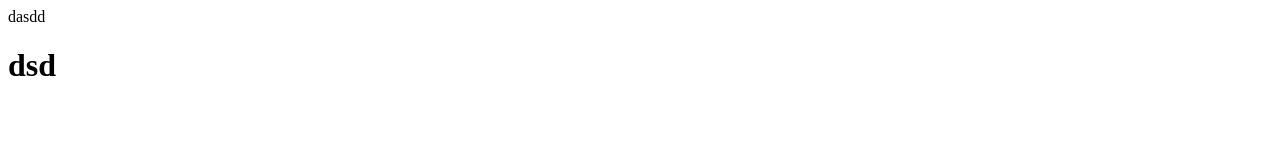
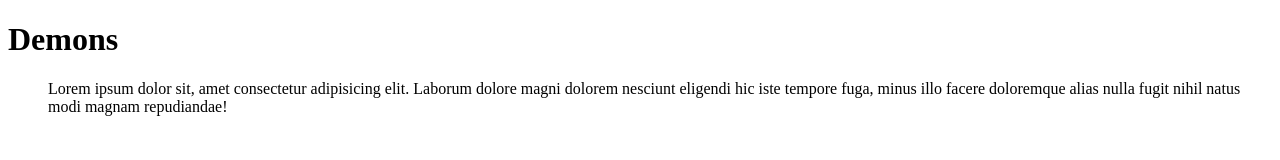
Before and after one commit to RoyalMasterDevs/Memo1491-Diplomado, a plain HTML site: page index.html in a window 1280 px wide. Drawn offline with Linux system fonts and the light colour scheme.

Commit message:
Update index.html

```diff
--- a/index.html
+++ b/index.html
@@ -6,7 +6,9 @@
     <title>Document</title>
 </head>
 <body>
-    <span>dasdd</span>
-    <h1>dsd</h1>
+    <h1>Demons</h1>
+    <dir>
+        <span>Lorem ipsum dolor sit, amet consectetur adipisicing elit. Laborum dolore magni dolorem nesciunt eligendi hic iste tempore fuga, minus illo facere doloremque alias nulla fugit nihil natus modi magnam repudiandae!</span>
+    </dir>
 </body>
 </html>
```
